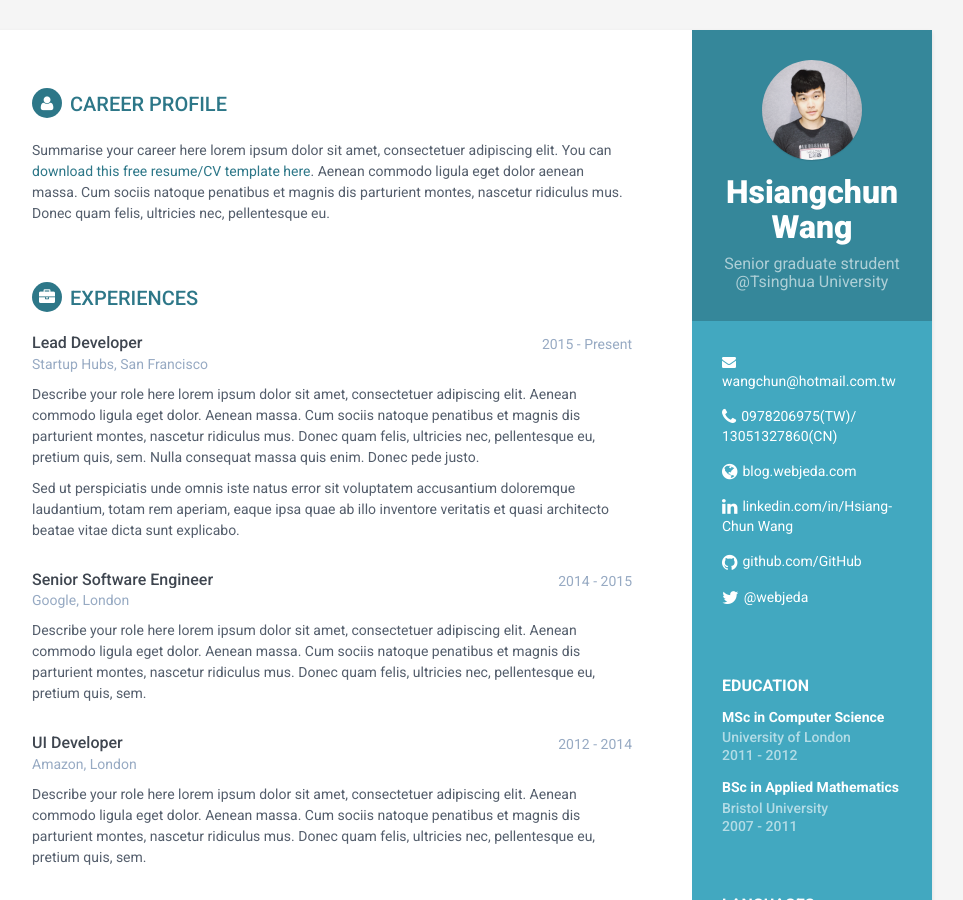
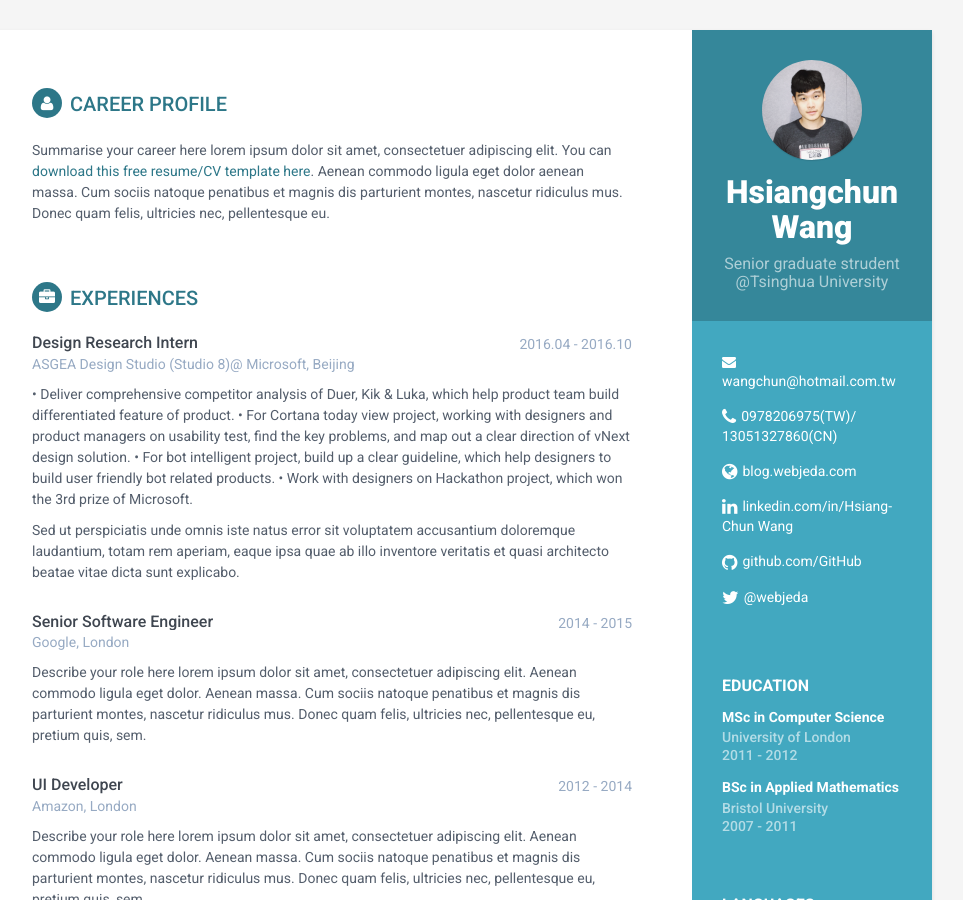
Before and after one commit to hsiangchunwang/hsiangchunwang.github.io, a Jekyll site: the page built from index.html, in a window 1280 px wide and 900 px high. Shown: the whole window, without its empty margins (188-1151 px from the left). Built offline with Jekyll 4.4.1, drawn with Linux system fonts in a browser that asks for light colours.

Commit message:
Update experience.html

```diff
--- a/_includes/experience.html
+++ b/_includes/experience.html
@@ -4,13 +4,16 @@
                 <div class="item">
                     <div class="meta">
                         <div class="upper-row">
-                            <h3 class="job-title">Lead Developer</h3>
-                            <div class="time">2015 - Present</div>
+                            <h3 class="job-title">Design Research Intern</h3>
+                            <div class="time">2016.04 - 2016.10</div>
                         </div><!--//upper-row-->
-                        <div class="company">Startup Hubs, San Francisco</div>
+                        <div class="company">ASGEA Design Studio (Studio 8)@ Microsoft, Beijing</div>
                     </div><!--//meta-->
                     <div class="details">
-                        <p>Describe your role here lorem ipsum dolor sit amet, consectetuer adipiscing elit. Aenean commodo ligula eget dolor. Aenean massa. Cum sociis natoque penatibus et magnis dis parturient montes, nascetur ridiculus mus. Donec quam felis, ultricies nec, pellentesque eu, pretium quis, sem. Nulla consequat massa quis enim. Donec pede justo.</p>
+                        <p> • Deliver comprehensive competitor analysis of Duer, Kik & Luka, which help product team build differentiated feature of product.
+• For Cortana today view project, working with designers and product managers on usability test, find the key problems, and map out a clear direction of vNext design solution.
+• For bot intelligent project, build up a clear guideline, which help designers to build user friendly bot related products.
+• Work with designers on Hackathon project, which won the 3rd prize of Microsoft.</p>
                         <p>Sed ut perspiciatis unde omnis iste natus error sit voluptatem accusantium doloremque laudantium, totam rem aperiam, eaque ipsa quae ab illo inventore veritatis et quasi architecto beatae vitae dicta sunt explicabo. </p>
                     </div><!--//details-->
                 </div><!--//item-->
```
